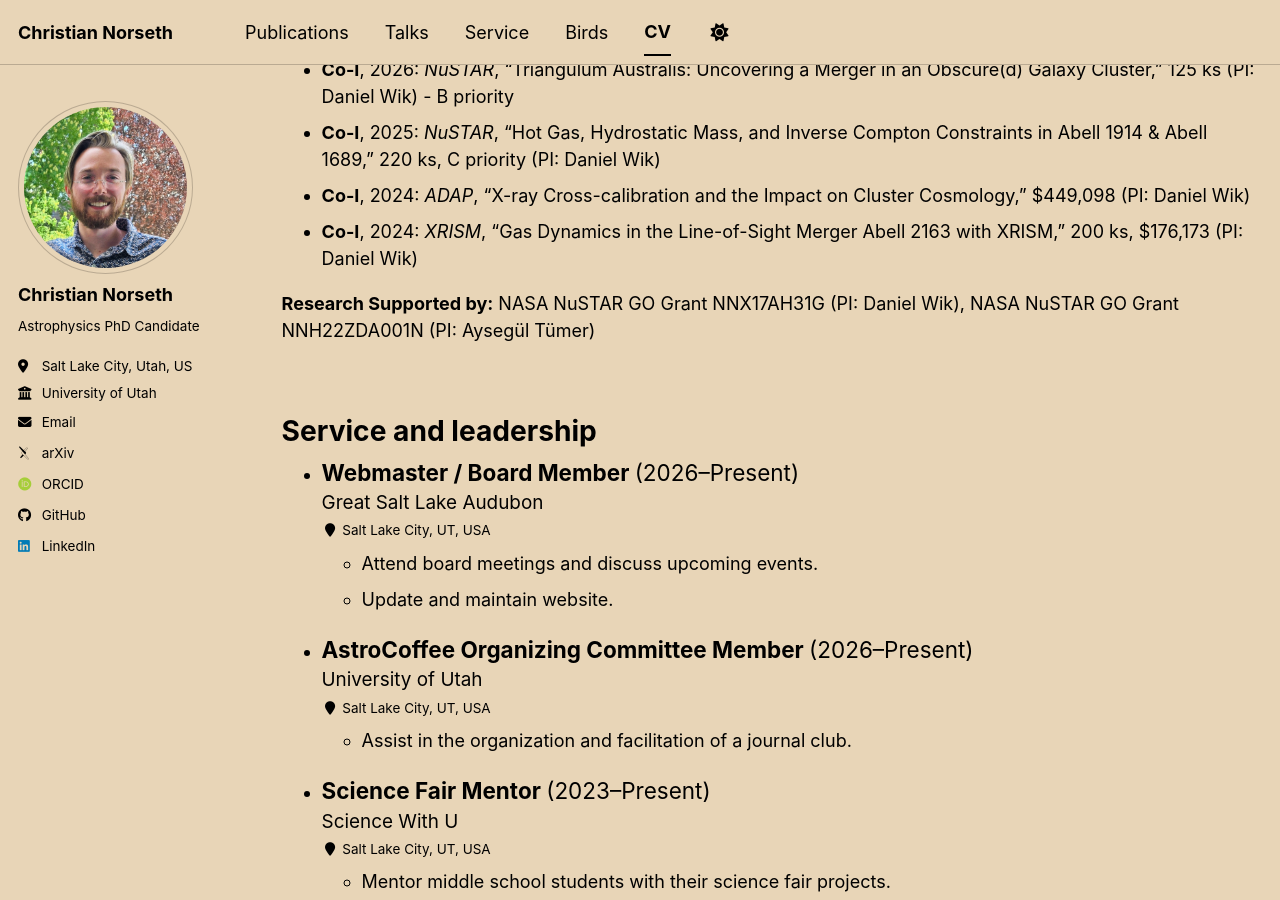
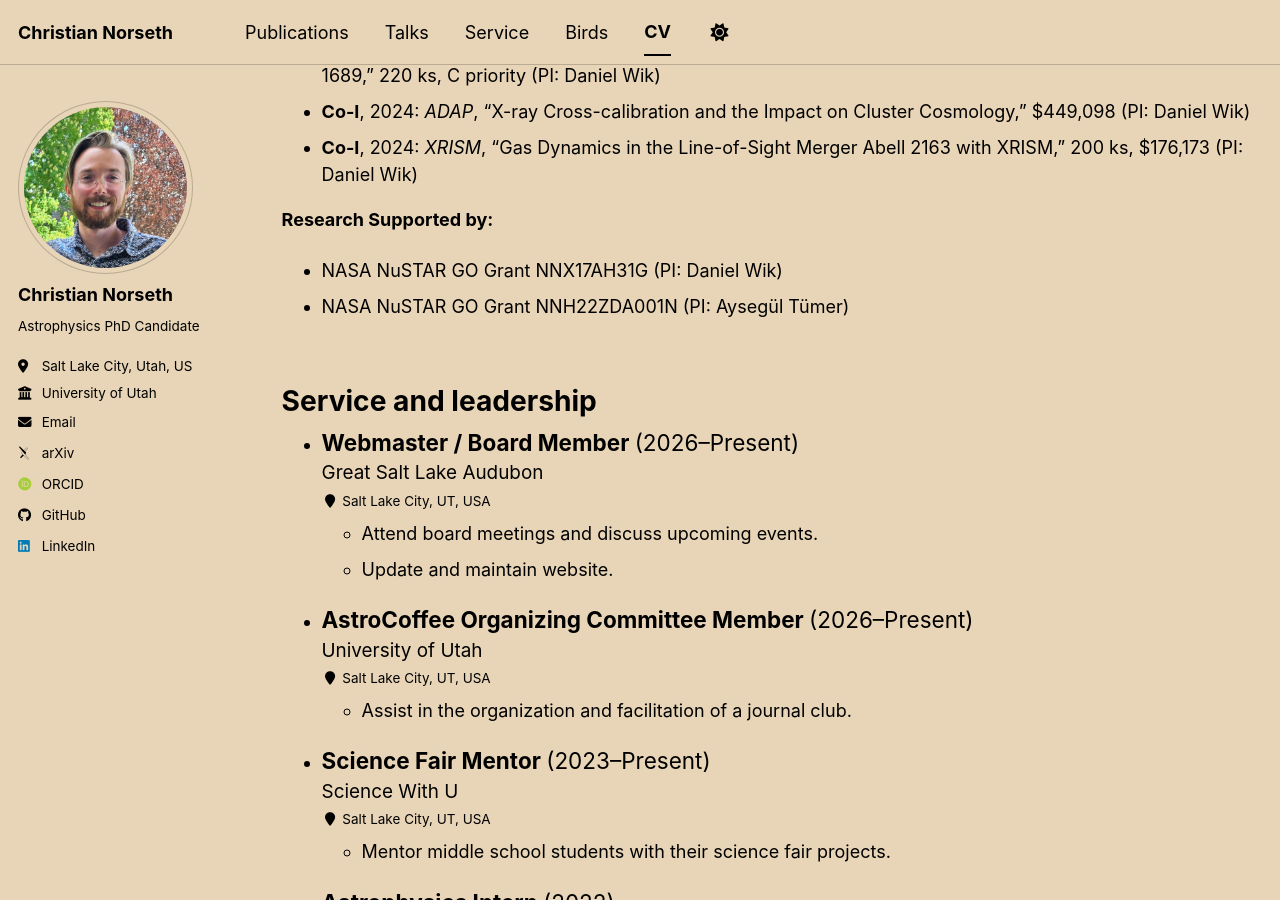
Before and after one commit to chrisnorseth/chrisnorseth.github.io, a Jekyll site: the page built from _pages/cv.md, in a window 1280 px wide and 900 px high, scrolled down 4156 px. Built offline with Jekyll 4.4.1, drawn with Linux system fonts in a browser that asks for light colours; some web fonts are replaced; a script bundle is joined from its source files by our own code; library files that are not in the unit come from our copies.

Commit message:
updated cv page

```diff
--- a/_pages/cv.md
+++ b/_pages/cv.md
@@ -84,7 +84,6 @@ Education
 * M.S. in Physics, University of Utah, 2025
 * B.S. in Physics, University of Utah, 2021
 
-<div class="cv-section-bottom-space"></div>
 
 Publications
 ======
@@ -92,7 +91,6 @@ Publications
     {% include archive-single-cv.html %}
   {% endfor %}</ul>
 
-<div class="cv-section-bottom-space"></div>
 
 Research Experience
 ======
@@ -157,7 +155,6 @@ Research Experience
     * Constructed simulations and analysis pipelines
     * Simulated gas clumping in galaxy cluster outskirts
 
-<div class="cv-section-extra-space"></div>
 
 Talks
 ======
@@ -180,8 +177,8 @@ Successful Observing and Funding Proposals
 * **Co-I**, 2024: *XRISM*, “Gas Dynamics in the Line-of-Sight Merger Abell 2163 with XRISM,” 200 ks, $176,173 (PI: Daniel Wik)
 
 **Research Supported by:**
- NASA NuSTAR GO Grant NNX17AH31G (PI: Daniel Wik),
-NASA NuSTAR GO Grant NNH22ZDA001N (PI: Aysegül Tümer)
+  * NASA NuSTAR GO Grant NNX17AH31G (PI: Daniel Wik)
+  * NASA NuSTAR GO Grant NNH22ZDA001N (PI: Aysegül Tümer)
 
 
 <div class="cv-section-bottom-space"></div>
```
